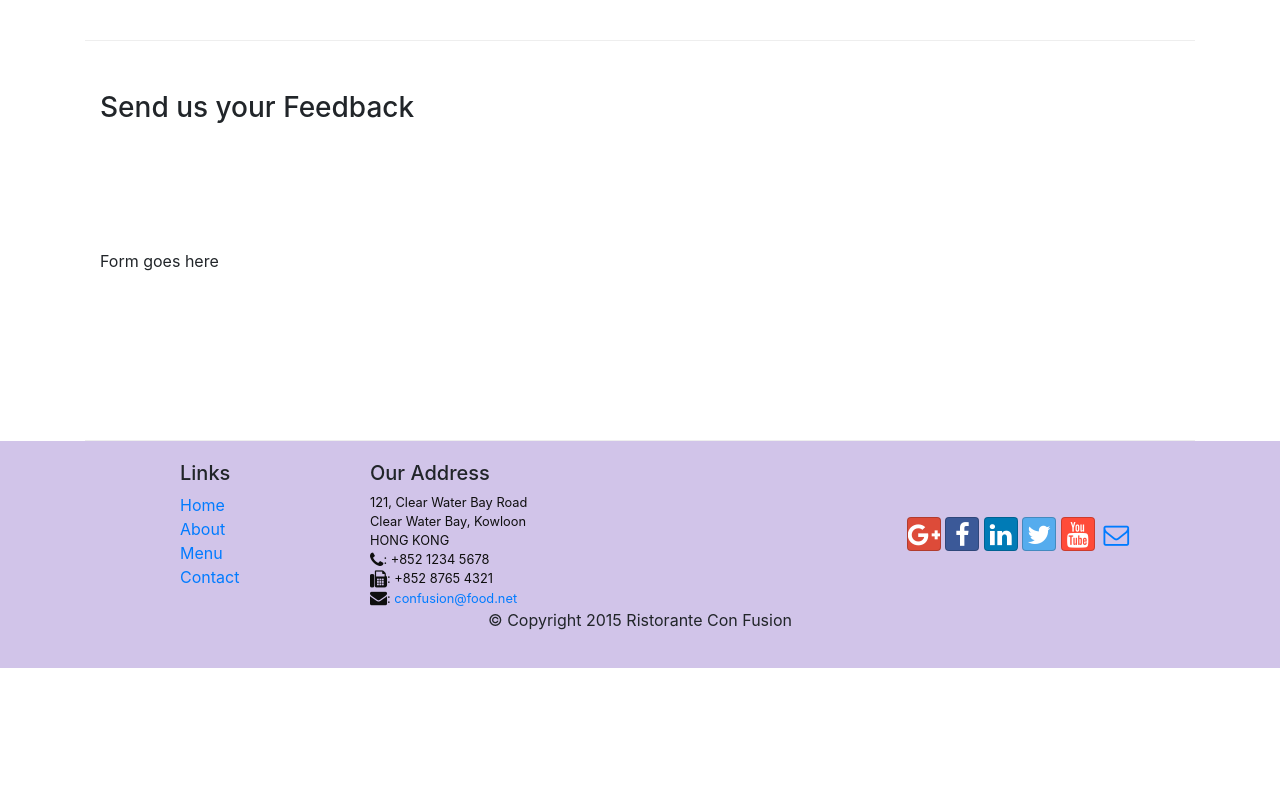
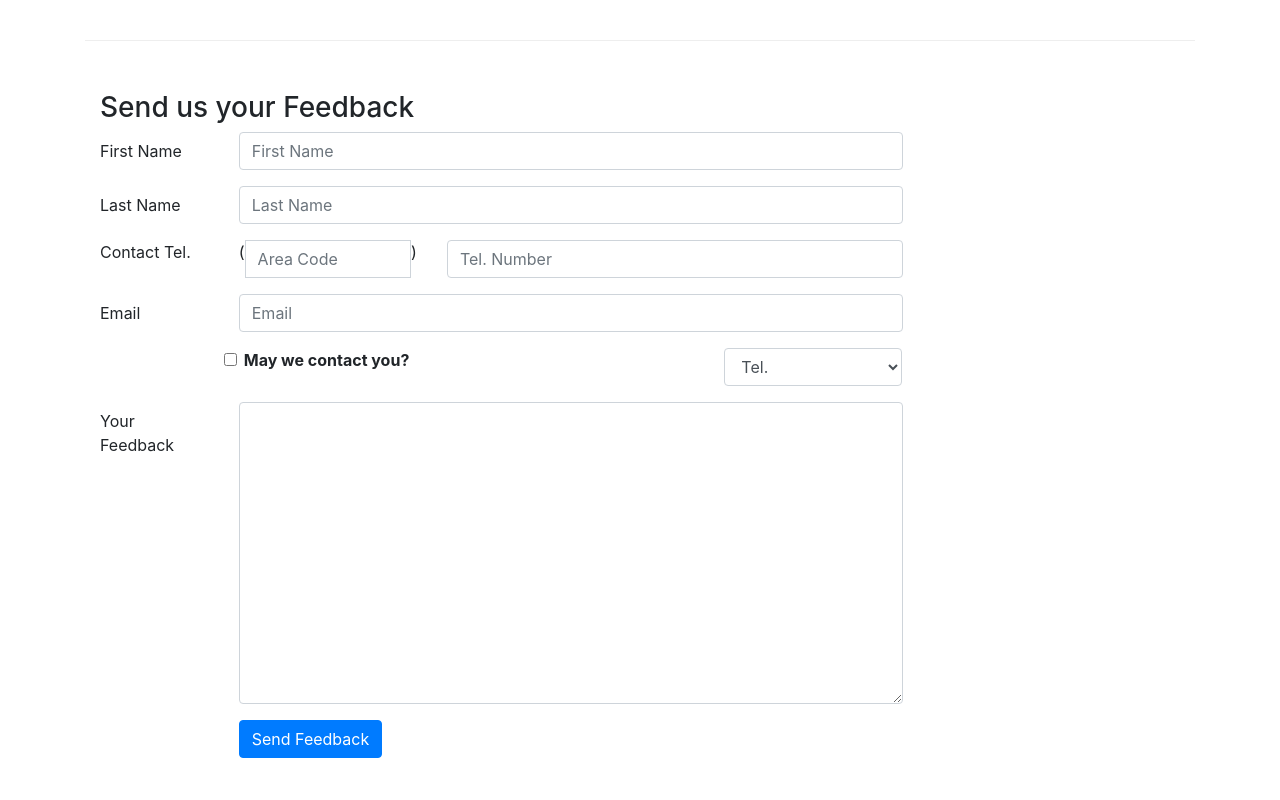
Before and after one commit to piyushpatel2005/bootstrap4, a website: page contactus.html in a window 1280 px wide. Shown: the part 800-1600 px from the top of the page. Before the commit the page ends 1468 px from the top, so only its background shows below. Drawn offline with nearby package versions, Linux system fonts and the light colour scheme.

Commit message:
Form controls

```diff
--- a/contactus.html
+++ b/contactus.html
@@ -93,7 +93,64 @@
               <h3>Send us your Feedback</h3>
            </div>
             <div class="col-12 col-md-9">
-                Form goes here
+                <form>
+                  <div class="form-group row">
+                    <label for="firstname" class="col-md-2 col-form-label">First Name</label>
+                    <div class="col-md-10">
+                      <input type="text" class="form-control" name="firstname" id="firstname" placeholder="First Name">
+                    </div>
+                  </div>
+                  <div class="form-group row">
+                    <label for="lastname" class="col-md-2 col-form-label">Last Name</label>
+                    <div class="col-md-10">
+                      <input type="text" class="form-control" id="lastname" name="lastname" placeholder="Last Name">
+                    </div>
+                  </div>
+                  <div class="form-group row">
+                    <label for="telnum" class="col-12 col-md-2 form-label">Contact Tel.</label>
+                    <div class="col-5 col-sm-4 col-md-3">
+                      <div class="input-group">
+                        <div class="input-group-addon">(</div>
+                        <input type="tel" id="areacode" name="areacode" placeholder="Area Code" class="form-control">
+                        <div class="input-group-addon">)</div>
+                      </div>
+                    </div>
+                    <div class="col-7 col-sm-6 col-md-7">
+                      <input type="tel" class="form-control" id="telnum" name="telnum" placeholder="Tel. Number">
+                    </div>
+                  </div>
+                  <div class="form-group row">
+                    <label for="emailId" class="col-md-2 col-form-label">Email</label>
+                    <div class="col-md-10">
+                      <input type="email" id="emailId" name="emailId" placeholder="Email" class="form-control">
+                    </div>
+                  </div>
+                  <div class="form-group row">
+                    <div class="form-check col-md-6 offset-md-2">
+                      <label class="form-check-label">
+                        <input type="checkbox" name="approve" value="" class="form-check-input">
+                        <strong>May we contact you?</strong>
+                      </label>
+                    </div>
+                    <div class="col-md-3 offset-md-1">
+                      <select class="form-control">
+                        <option>Tel.</option>
+                        <option>Email</option>
+                      </select>
+                    </div>
+                  </div>
+                  <div class="form-group row">
+                    <label for="feedback" class="col-md-2 col-form-label">Your Feedback</label>
+                    <div class="col-md-10">
+                      <textarea name="feedback" id="feedback" rows="12" class="form-control"></textarea>
+                    </div>
+                  </div>
+                  <div class="form-group row">
+                    <div class="offset-md-2 col-md-10">
+                      <button class="btn btn-primary" type="submit">Send Feedback</button>
+                    </div>
+                  </div>
+                </form>
             </div>
              <div class="col-12 col-md">
             </div>
```
